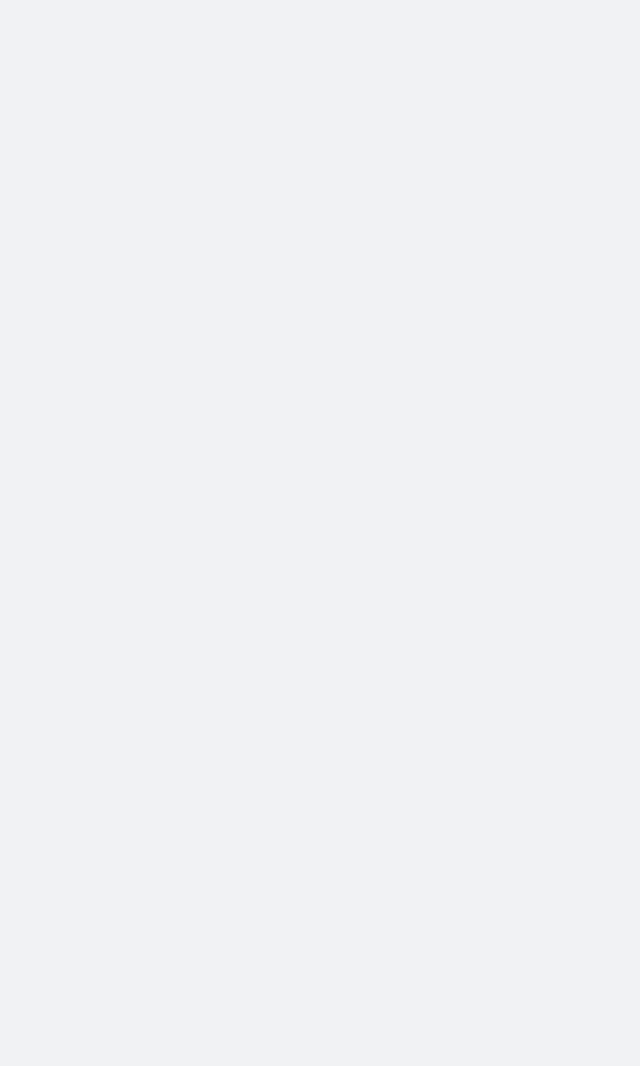
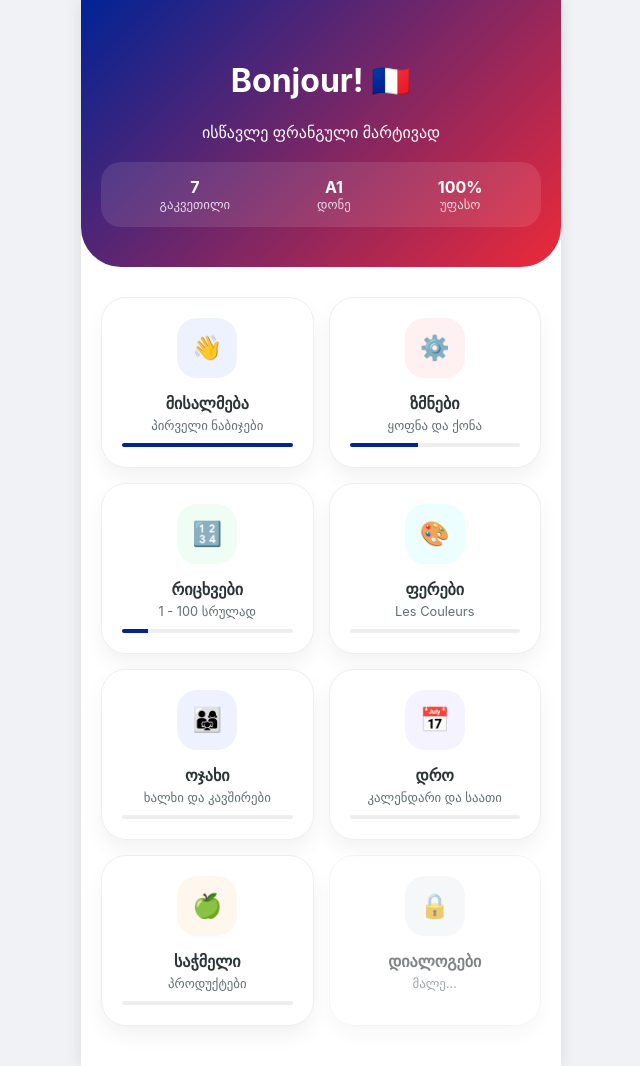
Before and after one commit to shamanauriilia04-prog/ka-fr, a plain HTML site: page index.html in a window 1280 px wide. Shown: the whole page, without its empty margins (319-959 px from the left). Before the commit the page ends 800 px from the top, so only its background shows below. Drawn offline with Linux system fonts and the light colour scheme.

Commit message:
Update index.html

```diff
--- a/index.html
+++ b/index.html
@@ -33,4 +33,106 @@
         }
         .bg-blue { background: #eef2ff; color: #002395; }
         .bg-red { background: #fff1f2; color: #ed2939; }
-        .bg-green { background: #f0f
+        .bg-green { background: #f0fdf4; color: #22c55e; }
+        .bg-purple { background: #f5f3ff; color: #7c3aed; }
+        .bg-orange { background: #fff7ed; color: #f97316; }
+        .bg-cyan { background: #ecfeff; color: #0891b2; }
+
+        .lesson-card h3 { margin: 0; font-size: 1rem; }
+        .lesson-card p { margin: 5px 0 0; font-size: 0.8rem; color: #636e72; }
+
+        /* პროგრეს ბარი თითოეული ბარათისთვის */
+        .progress-mini {
+            width: 100%; height: 4px; background: #eee;
+            border-radius: 2px; margin-top: 10px; overflow: hidden;
+        }
+        .progress-fill { width: 0%; height: 100%; background: var(--blue); transition: 0.5s; }
+    </style>
+</head>
+<body>
+    <div class="app-container">
+        <div class="welcome-banner">
+            <h1>Bonjour! 🇫🇷</h1>
+            <p>ისწავლე ფრანგული მარტივად</p>
+
+            <div class="stats-row">
+                <div class="stat-item">
+                    <strong id="lesson-count">7</strong>
+                    <span>გაკვეთილი</span>
+                </div>
+                <div class="stat-item">
+                    <strong>A1</strong>
+                    <span>დონე</span>
+                </div>
+                <div class="stat-item">
+                    <strong>100%</strong>
+                    <span>უფასო</span>
+                </div>
+            </div>
+        </div>
+
+        <div class="lesson-grid">
+            <a href="lesson1.html" class="lesson-card">
+                <div class="icon-circle bg-blue">👋</div>
+                <h3>მისალმება</h3>
+                <p>პირველი ნაბიჯები</p>
+                <div class="progress-mini"><div class="progress-fill" style="width: 100%;"></div></div>
+            </a>
+
+            <a href="verbs.html" class="lesson-card">
+                <div class="icon-circle bg-red">⚙️</div>
+                <h3>ზმნები</h3>
+                <p>ყოფნა და ქონა</p>
+                <div class="progress-mini"><div class="progress-fill" style="width: 40%;"></div></div>
+            </a>
+
+            <a href="numbers.html" class="lesson-card">
+                <div class="icon-circle bg-green">🔢</div>
+                <h3>რიცხვები</h3>
+                <p>1 - 100 სრულად</p>
+                <div class="progress-mini"><div class="progress-fill" style="width: 15%;"></div></div>
+            </a>
+
+            <a href="colors.html" class="lesson-card">
+                <div class="icon-circle bg-cyan">🎨</div>
+                <h3>ფერები</h3>
+                <p>Les Couleurs</p>
+                <div class="progress-mini"><div class="progress-fill"></div></div>
+            </a>
+
+            <a href="family.html" class="lesson-card">
+                <div class="icon-circle bg-blue">👨‍👩‍👧</div>
+                <h3>ოჯახი</h3>
+                <p>ხალხი და კავშირები</p>
+                <div class="progress-mini"><div class="progress-fill"></div></div>
+            </a>
+
+            <a href="time.html" class="lesson-card">
+                <div class="icon-circle bg-purple">📅</div>
+                <h3>დრო</h3>
+                <p>კალენდარი და საათი</p>
+                <div class="progress-mini"><div class="progress-fill"></div></div>
+            </a>
+
+            <a href="food.html" class="lesson-card">
+                <div class="icon-circle bg-orange">🍏</div>
+                <h3>საჭმელი</h3>
+                <p>პროდუქტები</p>
+                <div class="progress-mini"><div class="progress-fill"></div></div>
+            </a>
+
+            <div class="lesson-card" style="opacity: 0.6; cursor: default;">
+                <div class="icon-circle" style="background: #f1f2f6;">🔒</div>
+                <h3>დიალოგები</h3>
+                <p>მალე...</p>
+            </div>
+        </div>
+    </div>
+
+    <script>
+        // აქ შეგვიძლია დავამატოთ ლოგიკა, რომელიც LocalStorage-დან წაიკითხავს
+        // მომხმარებლის პროგრესს და პროგრეს-ბარებს შეავსებს.
+        console.log("Bonjour app initialized");
+    </script>
+</body>
+</html>
```
